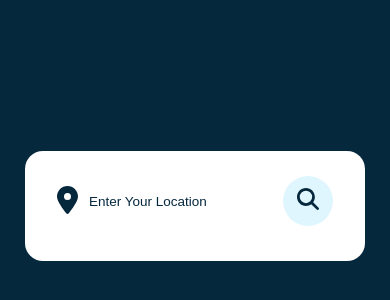
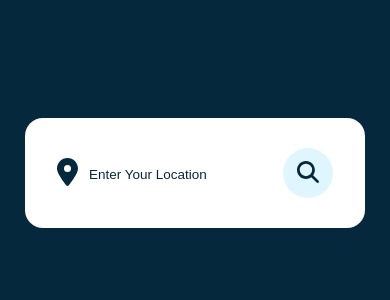
Before and after one commit to Vishnu1017/my-app, a React (Create React App) app: page / in a window 390 px wide. Shown: the part 150-450 px from the top of the page. Built offline with nearby package versions, Linux system fonts and the light colour scheme.

Commit message:
changes css

```diff
--- a/src/App.css
+++ b/src/App.css
@@ -195,8 +195,8 @@ body{
   .container {
     width: 90%; /* Adjust the container width for smaller screens */
     margin: auto;
-    padding-top: 25px;
-    margin-bottom: 25px;
+    padding-top: 30px;
+    bottom: 2.8rem;
   }
 
   .weather-details .humidity, .weather-details .wind{
```
